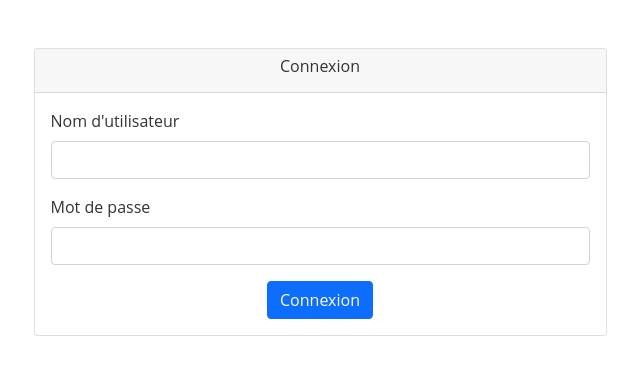
After one commit to NZ0H/SAE-DJANGO-2.03, a Django app: page /computerApp/login/ in a window 1280 px wide. The commit adds this page. Shown: the top 375 px of the page, without its empty margins (320-960 px from the left). Run offline with Django 4.2, Linux system fonts and the light colour scheme.

Commit message:
Add files via upload

```diff
--- a/DJANGO FINAL/computermngt/computerApp/templates/computerApp/infrastructure.html
+++ b/DJANGO FINAL/computermngt/computerApp/templates/computerApp/infrastructure.html
@@ -4,6 +4,7 @@
 
 <link rel="stylesheet" type="text/css" href="{% static 'style_infrastructure.css' %}">
 
+<div style="margin-top:6%">
   <form method="GET">
     <div>
       <select name="type" id="type">
@@ -12,8 +13,8 @@
         <option value="Poitiers">Poitiers</option>
         <option value="Chatellerault">Châtellerault</option>
       </select>
+      <button type="submit" class="btn btn-primary">Filtrer</button>
     </div>
-      <button type="submit" class="btn btn-primary">Filtrer</button>
   </form>
 
   {% for machine in machines %}
@@ -42,5 +43,6 @@
       </div>
     </div>
   {% endfor %}
+</div>
 
 {% endblock %}
--- a/DJANGO FINAL/computermngt/computerApp/templates/computerApp/liste_personnels.html
+++ b/DJANGO FINAL/computermngt/computerApp/templates/computerApp/liste_personnels.html
@@ -3,6 +3,8 @@
 {% block content%}
 
 <link rel="stylesheet" type="text/css" href="{% static 'style_liste_personnels.css' %}">
+
+<div style="margin-top:6%">
     {% for personnel in personnels %}
         <div class="card d-inline-block mt-5 mx-lg-10 taille">
             {% if personnel.civilite == 'Madame' %}
@@ -15,5 +17,6 @@
             </div>
         </div>
     {% endfor %}
+</div>
 
 {% endblock %}
--- /dev/null
+++ b/DJANGO FINAL/computermngt/computerApp/templates/computerApp/log.html
@@ -0,0 +1,43 @@
+{% extends "index.html" %}
+{% block content %}
+
+
+<div class="container mt-5">
+  <div class="row justify-content-center">
+    <div class="col-md-6">
+      <div class="card">
+        <div class="card-header">
+          <h3 class="text-center">Connexion</h3>
+        </div>
+        <div class="card-body">
+          {% if messages %}
+            {% for message in messages %}
+              <div class="alert alert-{{ message.tags }} alert-dismissible fade show" role="alert">
+                {{ message }}
+                <button type="button" class="btn-close" data-bs-dismiss="alert" aria-label="Close"></button>
+              </div>
+            {% endfor %}
+          {% endif %}
+
+          <form method="post">
+            {% csrf_token %}
+
+            <div class="mb-3">
+              <label for="username" class="form-label">Nom d'utilisateur</label>
+              <input type="text" class="form-control" id="username" name="username" required>
+            </div>
+            <div class="mb-3">
+              <label for="password" class="form-label">Mot de passe</label>
+              <input type="password" class="form-control" id="password" name="password" required>
+            </div>
+            <div class="text-center">
+              <button type="submit" class="btn btn-primary">Connexion</button>
+            </div>
+          </form>
+        </div>
+      </div>
+    </div>
+  </div>
+</div>
+
+{% endblock %}
--- a/DJANGO FINAL/computermngt/computerApp/templates/computerApp/machine_add.html
+++ b/DJANGO FINAL/computermngt/computerApp/templates/computerApp/machine_add.html
@@ -1,8 +1,9 @@
 {% extends "index.html" %}
-
 {% load static %}
 {% block content%}
+
 <link rel="stylesheet" type="text/css" href="{% static 'style_machine_add.css' %}">
+
 <div class="container d-flex justify-content-center align-items-center taille" style="width: 100%;">
   <div class="card text-white w-75 fond">
     <div class="card-body">
@@ -47,4 +48,5 @@
       </div>
   </div>
 </div>
+
 {% endblock %}
--- a/DJANGO FINAL/computermngt/computerApp/templates/computerApp/machine_detail.html
+++ b/DJANGO FINAL/computermngt/computerApp/templates/computerApp/machine_detail.html
@@ -1,8 +1,10 @@
 {% extends 'index.html' %}
-
 {% load static %}
 {% block content%}
+
 <link rel="stylesheet" type="text/css" href="{% static 'style_machine_detail.css' %}">
+
+<div style="margin-top:6%">
   <div class="container">
     <div class="card mx-auto mt-5 taille">
       <div class="card-header">
@@ -16,5 +18,5 @@
       </div>
     </div>
   </div>
-
+</div>
 {% endblock%}
--- a/DJANGO FINAL/computermngt/computerApp/templates/computerApp/personnel_detail.html
+++ b/DJANGO FINAL/computermngt/computerApp/templates/computerApp/personnel_detail.html
@@ -1,8 +1,10 @@
 {% extends "index.html" %}
-
 {% load static %}
 {% block content%}
+
 <link rel="stylesheet" type="text/css" href="{% static 'style_personnel_detail.css' %}">
+
+<div style="margin-top:6%">
   <div class="container">
     <div class="card mx-auto mt-5 taille">
       <div class="card-header">
@@ -16,4 +18,6 @@
       </div>
     </div>
   </div>
+</div>
+
 {% endblock %}
--- a/DJANGO FINAL/computermngt/computerApp/templates/index.html
+++ b/DJANGO FINAL/computermngt/computerApp/templates/index.html
@@ -12,8 +12,9 @@
   <link rel="stylesheet" type="text/css" href="{% static 'styles.css' %}">
 </head>
 
+{% block sidebar %}
 
-{% block sidebar %}
+{% if user.is_authenticated %}
 <nav class="navbar navbar-expand-lg navbar-light bg-light fixed-top">
   <div class="container-fluid">
     <a class="navbar-brand" href="{% url 'index'%}"><img src="{% static 'computerApp/images/rtdev.png' %}"
@@ -59,7 +60,7 @@
     </div>
   </div>
 </nav>
-
+{% endif %}
 {% endblock %}
 
 {% block content %}
--- a/DJANGO FINAL/computermngt/computerApp/urls.py
+++ b/DJANGO FINAL/computermngt/computerApp/urls.py
@@ -14,4 +14,5 @@ urlpatterns = [
     path('del-personnel/',views.personnel_delete_form ,name='del-personnel'),
     path('infastructure/',views.infrastructure ,name='infrastructure'),
     path('feature/',views.check_ip ,name='feature'),
+     path('login/', views.login, name='login'),
 ]
--- a/DJANGO FINAL/computermngt/computerApp/views.py
+++ b/DJANGO FINAL/computermngt/computerApp/views.py
@@ -1,10 +1,14 @@
 from django.shortcuts import render,get_object_or_404,redirect
 from .models import Machine,Personnel
 from .forms import AddMachineForm, DeleteMachineForm,AddPersonnelForm,DeletePersonnelForm,IPAddressForm
+
+# module de login django
+from django.contrib.auth.views import LoginView
+
+# bibliotheque pour la feature
 import folium
 import ipaddress
 import bigdatacloudapi
-
 
 
 
@@ -15,7 +19,6 @@ def index(request):
         'machines' : machines,
         'personnels' : personnels,
     }
-
     return render(request,'index.html',context)
 
 def liste_machines(request):
@@ -119,8 +122,6 @@ def personnel_delete_form(request):
     context = {'form': form}
     return render(request, 'computerApp/personnel_del.html', context)
 
-
-
 def infrastructure(request):
     machines = Machine.objects.all()
     infrastructure = request.GET.get('type')
@@ -131,10 +132,6 @@ def infrastructure(request):
         'infrastrucutre':infrastructure,
     }
     return render(request,'computerApp/infrastructure.html',context)
-
-
-import re
-
 
 def check_ip(request):
     map = None
@@ -161,7 +158,7 @@ def check_ip(request):
                 is_valid = False
                 map = None
         else:
-            is_valid = None
+            is_valid = False
             map = None
     else:
         form = IPAddressForm()
@@ -179,3 +176,8 @@ def check_ip(request):
     }
 
     return render(request, 'computerApp/feature.html', context)
+
+def login(request):
+    return LoginView.as_view(
+        template_name='computerApp/log.html',
+        redirect_authenticated_user=True)(request)
```
Also changed, not shown: DJANGO FINAL/computermngt/computerApp/templates/computerApp/feature.html (+4 -6 lines), DJANGO FINAL/computermngt/computerApp/templates/computerApp/liste_machines.html (+8 -10 lines), DJANGO FINAL/computermngt/computerApp/templates/computerApp/machine_del.html (+7 -3 lines), DJANGO FINAL/computermngt/computerApp/templates/computerApp/personnel_add.html (+4 -4 lines), DJANGO FINAL/computermngt/computerApp/templates/computerApp/personnel_del.html (+7 -3 lines). Lines whose indentation alone changed are shown as unchanged.
